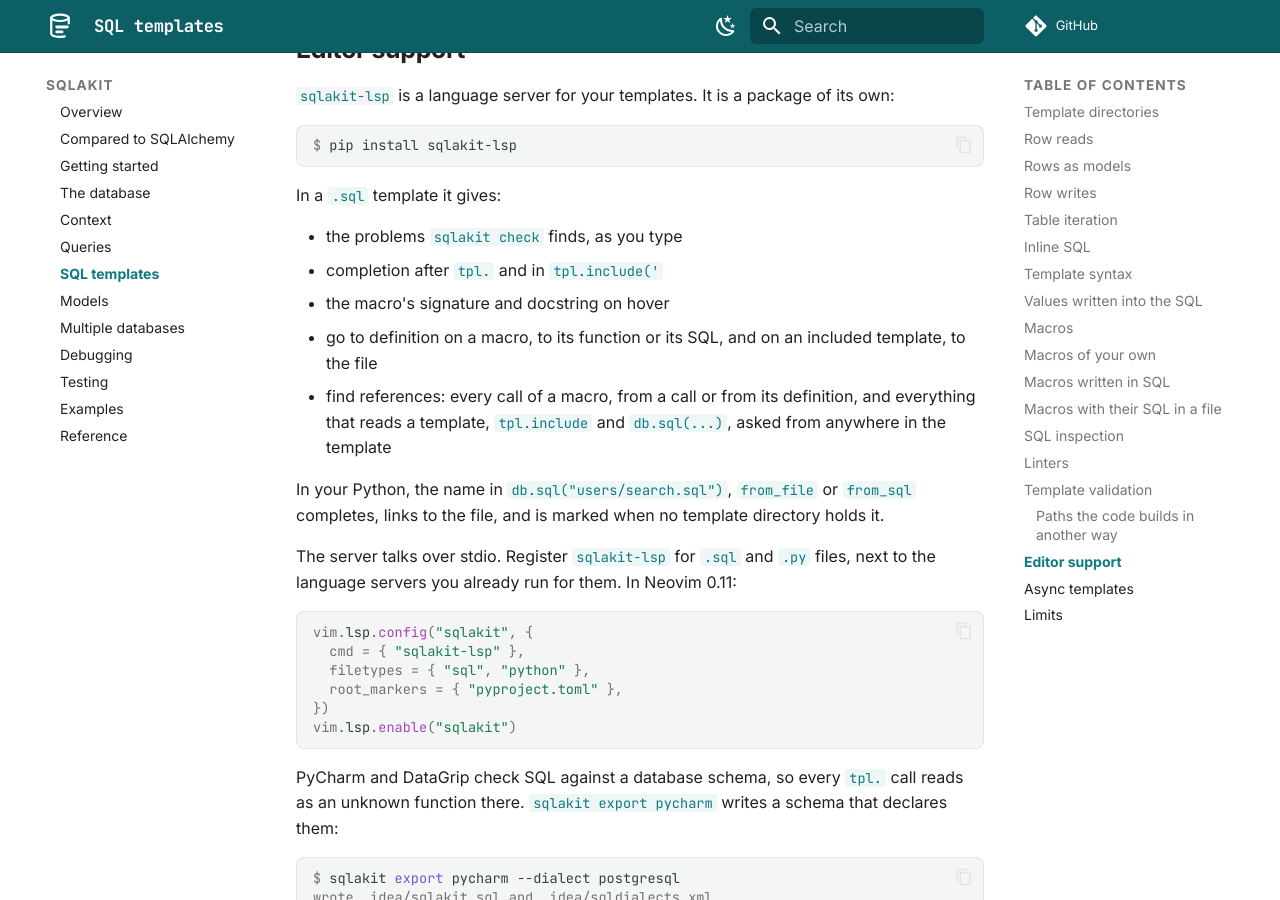
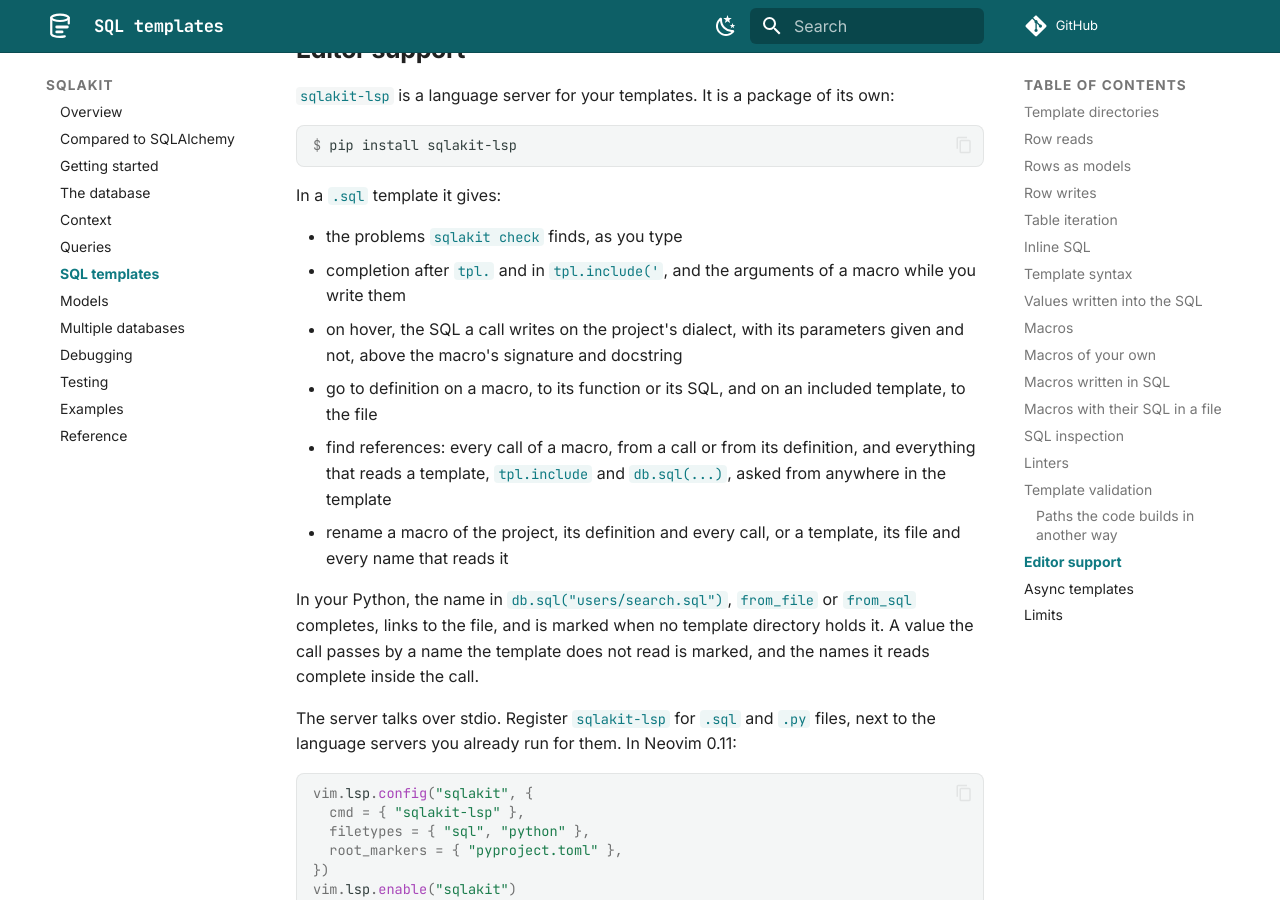
Before and after one commit to antonrh/sqlakit, an MkDocs documentation site: the page built from docs/sql.md, in a window 1280 px wide and 900 px high, scrolled down 14887 px. Built offline with MkDocs 1.6.1 and Material for MkDocs 9.7.7, drawn with Linux system fonts in a browser that asks for light colours; comment, search, counter and statistics services are not loaded.

Commit message:
Document what sqlakit-lsp does in an editor

```diff
--- a/docs/sql.md
+++ b/docs/sql.md
@@ -702,17 +702,22 @@ $ pip install sqlakit-lsp
 In a `.sql` template it gives:
 
 - the problems `sqlakit check` finds, as you type
-- completion after `tpl.` and in `tpl.include('`
-- the macro's signature and docstring on hover
+- completion after `tpl.` and in `tpl.include('`, and the arguments of a macro
+  while you write them
+- on hover, the SQL a call writes on the project's dialect, with its parameters
+  given and not, above the macro's signature and docstring
 - go to definition on a macro, to its function or its SQL, and on an included
   template, to the file
 - find references: every call of a macro, from a call or from its definition,
   and everything that reads a template, `tpl.include` and `db.sql(...)`, asked
   from anywhere in the template
+- rename a macro of the project, its definition and every call, or a template,
+  its file and every name that reads it
 
 In your Python, the name in `db.sql("users/search.sql")`, `from_file` or
 `from_sql` completes, links to the file, and is marked when no template
-directory holds it.
+directory holds it. A value the call passes by a name the template does not
+read is marked, and the names it reads complete inside the call.
 
 The server talks over stdio. Register `sqlakit-lsp` for `.sql` and `.py` files,
 next to the language servers you already run for them. In Neovim 0.11:
```
